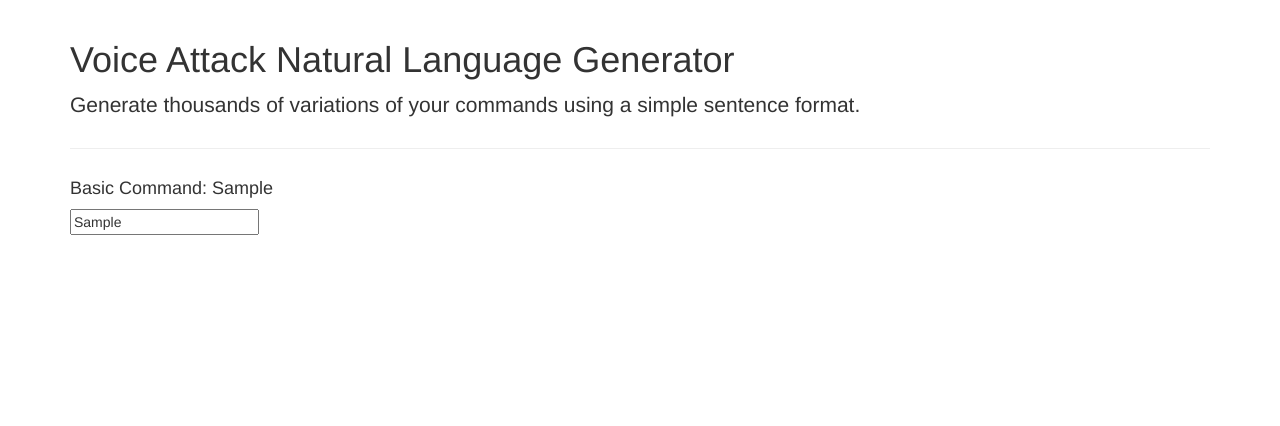
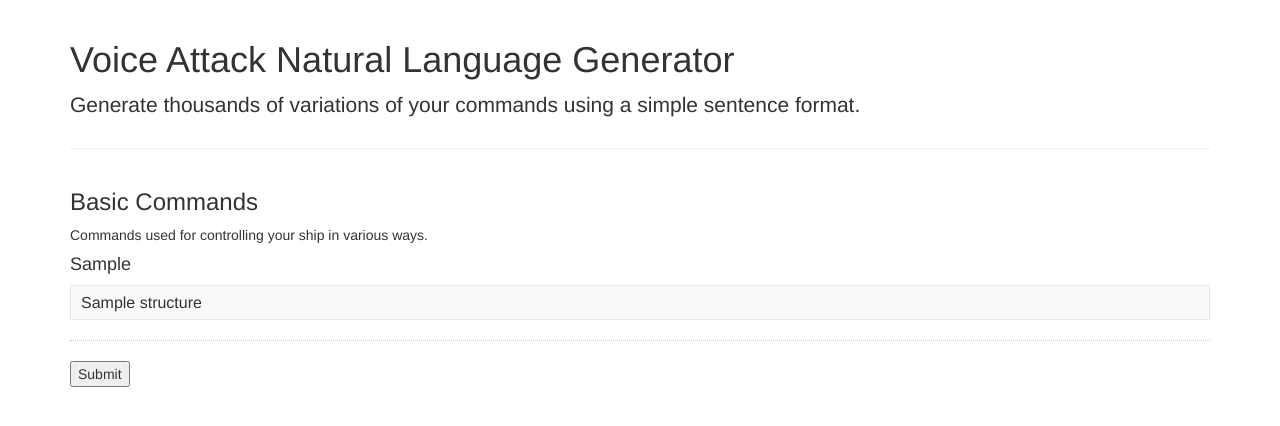
Before and after one commit to kevinpfab/vanl, a Node project: template views/form.handlebars in a window 1280 px wide. Shown: the top 426 px of the page. Run offline with Node 20 templates, Linux system fonts and the light colour scheme; the template is opened without the code that fills it: most values are stand-ins (such as "Sample title", 1, 10 or a date in 2020); style sheets or scripts are compiled from the project's sources; some libraries are stand-ins or nearby versions.

Commit message:
Progress on interface. Bug fix for splitting on comma in parsing process.

```diff
--- a/package.json
+++ b/package.json
@@ -4,6 +4,8 @@
     "version":"0.0.1",
     "dependencies": {
         "express": "*",
+        "connect-busboy": "*",
+        "express-session": "*",
         "body-parser": "*",
         "less-middleware": "*",
         "express3-handlebars": "*",
--- a/server.js
+++ b/server.js
@@ -1,15 +1,19 @@
 "use strict";
 
 var _ = require('underscore'),
+    fs = require('fs'),
     Express = require('express'),
     BodyParser = require('body-parser'),
     ExpressHandlebars = require('express3-handlebars'),
+    ExpressSession = require('express-session'),
     LessMiddleware = require('less-middleware'),
+    Busboy = require('connect-busboy'),
     xml2js = require('xml2js'),
     libxmljs = require('libxmljs'),
     uuid = require('node-uuid'),
     Diagram = require('./diagram.js');
 
+// {{{ Express setup
 var app = new Express();
 
 app.engine('handlebars', ExpressHandlebars({defaultLayout: 'main'}));
@@ -18,38 +22,146 @@ app.use(LessMiddleware(__dirname + '/style', {dest: __dirname + '/public'}));
 app.use(Express.static(__dirname + '/public'));
 
 app.set('view engine', 'handlebars');
-app.use(BodyParser.urlencoded());
+app.use(Busboy());
+//app.use(BodyParser.urlencoded());
+
+app.use(ExpressSession({secret: 'DEV_SECRET'}));
+
+// }}}
+
+// {{{ App Specific Constants
+var STRUCTURE_KEY     = 'VANLStructure';
+var BASIC_COMMAND_KEY = '$BASIC';
+
+// }}}
 
 app.get('/', function(req, res) {
     res.render('home');
 });
 
 app.post('/edit', function(req, res) {
-    xml2js.parseString(req.body.profile, function(err, result) {
-        var test_string = "[Amy] [(would you,can you)] [please] [(deploy,raise,engage,activate,bring)] shields [(up,online)] [(please,[and thank you])]";
-        var command_strings = (new Diagram()).generate(test_string);
+    var fstream;
+    req.pipe(req.busboy);
+    req.busboy.on('field', function(fieldname, val, fieldnameTruncated, valTruncated) {
+        xml2js.parseString(val, function(err, result) {
 
-        var clone_str = JSON.stringify(result['Profile']['Commands'][0]);
-        _.each(command_strings, function(str) {
-            var clone = JSON.parse(clone_str);
+            var basic_commands = {};
+            _.each(result.Profile.Commands[0].Command, function(command) {
+                if (command.Category && command.Category[0] === BASIC_COMMAND_KEY) {
+                    basic_commands[command.Id[0]] = command;
+                }
+            });
 
-            clone['Command'][0]['Id'][0] = uuid.v4();
-            clone['Command'][0]['CommandString'][0] = str;
+            req.session.result = result;
+            req.session.basic_commands = basic_commands;
 
-            result['Profile']['Commands'].push(clone);
+            res.render('form', {
+                basic_commands: _.map(basic_commands, function(command) {
+                    return {
+                        id: command.Id[0],
+                        command_string: command.CommandString[0],
+                        structure: command[STRUCTURE_KEY] ? command[STRUCTURE_KEY][0] : null
+                    };
+                })
+            });
+        });
+    });
+});
+
+app.post('/submit', function(req, res) {
+    req.pipe(req.busboy);
+
+    var inputs = {};
+    req.busboy.on('field', function(fieldname, val) {
+        var field_parts = fieldname.split('_');
+        var field_id = field_parts[0];
+        var field_key = field_parts[1];
+
+        if (!inputs[field_id]) {
+            inputs[field_id] = {};
+        }
+        inputs[field_id][field_key] = val;
+    });
+
+    req.busboy.on('finish', function() {
+        var xml = req.session.result;
+        var basic_commands = req.session.basic_commands;
+
+        // {{{ generate_command
+        var generate_command = function(id, command_string) {
+            return {
+                Id: [uuid.v4()],
+                CommandString: [command_string],
+                ActionSequence: [{
+                    CommandAction: [{
+                        Id: [uuid.v4()],
+                        ActionType: ['ExecuteCommand'],
+                        Duration: ['0'],
+                        Delay: ['0'],
+                        KeyCodes: [''],
+                        Context: [id],
+                        X: ['1'],
+                        Y: ['0'],
+                        InputMode: ['0']
+                    }]
+                }],
+                Async: ['true'],
+                Enabled: ['true'],
+                UseShortcut: ['false'],
+                keyValue: ['0'],
+                keyShift: ['0'],
+                keyAlt: ['0'],
+                keyCtrl: ['0'],
+                keyWin: ['0'],
+                keyPassthru: ['true'],
+                UseSpokenPhrase: ['true'],
+                onlyKeyUp: ['false'],
+                RepeatNumber: ['2'],
+                RepeatType: ['0'],
+                CommandType: ['0'],
+                SourceProfile: ['00000000-0000-0000-0000-000000000000'],
+                Referrer: [{'$': {'xsi:nil': 'true'}}]
+            };
+        };
+
+        // }}}
+
+        var generator = new Diagram();
+        var variations;
+        _.each(inputs, function(input, key) {
+            var base_command = basic_commands[key];
+            var structure = input.structure;
+            variations = generator.generate(structure);
+            console.log(structure);
+
+            _.each(xml.Profile.Commands[0].Command, function(command) {
+                if (command.Id && command.Id[0] === key) {
+                    command[STRUCTURE_KEY] = [structure];
+                }
+            });
+
+            _.each(variations, function(sentence) {
+                if (sentence !== base_command.CommandString[0]) {
+                    xml.Profile.Commands[0].Command.push(
+                        generate_command(key, sentence)
+                    );
+                }
+            });
         });
 
         var builder = new xml2js.Builder();
+        res.render('result', {
+            result: builder.buildObject(xml),
+            variations: variations
+        });
+    });
+});
 
-        res.render('form', {
-            basic_commands: _.map(result['Profile']['Commands'], function(command) {
-                var cmd = command['Command'][0];
-                return {
-                    CommandString: cmd['CommandString'][0]
-                };
-            }),
-            new_stuff: builder.buildObject(result)
-        });
+app.get('/test', function(req, res) {
+    var test_string = "[Amy] [(engage,turn on,deploy,raise,bring)] Shields [(up,on,online)] [please] [(some,more [crazy],[(text,again)] with)] (maybe,yes,no)";
+    res.render('result', {
+        result: '',
+        variations: (new Diagram()).generate(test_string)
     });
 });
 
--- a/style/style.less
+++ b/style/style.less
@@ -1,4 +1,25 @@
-.input_form textarea {
-    width: 100%;
-    height: 400px;
+/* Input Page */
+.input_form {
+    textarea {
+        width: 100%;
+        height: 400px;
+    }
 }
+
+/* Edit Page */
+.edit_form {
+    .command {
+        margin-bottom: 20px;
+        padding-bottom: 20px;
+        border-bottom: 1px dotted #CCC;
+
+        input {
+            width: 100%;
+            height: 35px;
+            padding: 15px 10px;
+            font-size: 16px;
+            background: #F9F9F9;
+            border: 1px solid #E9E9E9;
+        }
+    }
+}
--- a/views/form.handlebars
+++ b/views/form.handlebars
@@ -1,11 +1,14 @@
 <div class='edit_form'>
     <form method="POST" action="/submit">
         <div class='basic_commands'>
+            <h3>Basic Commands</h3>
+            <p>Commands used for controlling your ship in various ways.</p>
             {{#each basic_commands}}
                 {{> command this}}
             {{/each}}
         </div>
         <div class='personality'>
         </div>
+        <input type="submit" value="Submit">
     </form>
 </div>
--- a/views/partials/command.handlebars
+++ b/views/partials/command.handlebars
@@ -1,4 +1,4 @@
 <div class='command'>
-    <h4>Basic Command: {{ CommandString }}</h4>
-    <input type="text" value="{{ CommandString }}">
+    <h4>{{ command_string }}</h4>
+    <input type="text" value="{{#if structure}}{{structure}}{{else}}{{command_string}}{{/if}}" name="{{ id }}_structure">
 </div>
--- /dev/null
+++ b/views/result.handlebars
@@ -0,0 +1,5 @@
+{{#if result}}<textarea style="width: 100%;height: 500px;">{{result}}</textarea>{{/if}}
+{{#each variations}}
+{{this}}
+<br>
+{{/each}}
```
Also changed, not shown: diagram.js (+33 -5 lines).
